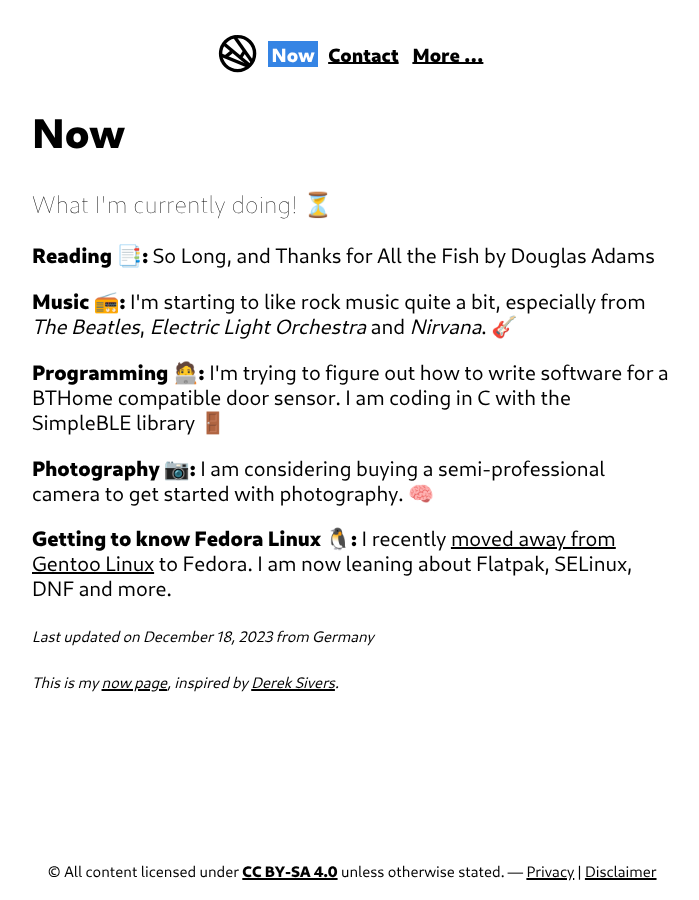
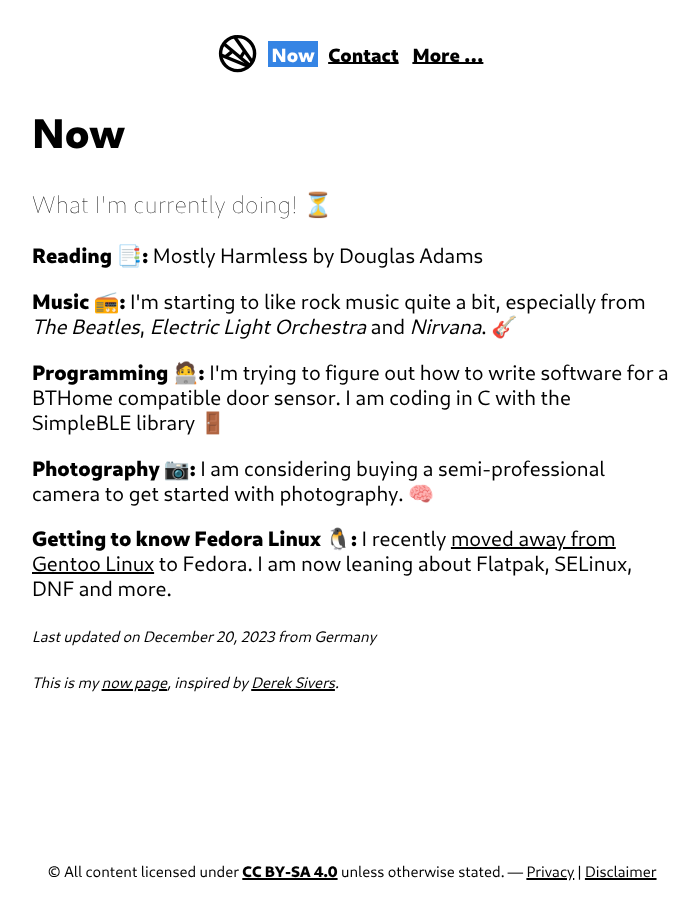
Before and after one commit to konstantintutsch/website, a Jekyll site: the page built from now/index.html, in a window 1280 px wide. Shown: the whole page, without its empty margins (288-987 px from the left). Built offline with Jekyll 4.4.1, drawn with Linux system fonts in a browser that asks for light colours.

Commit message:
Add book: Mostly Harmless by Douglas Adams

```diff
--- a/_data/books.yaml
+++ b/_data/books.yaml
@@ -25,4 +25,8 @@
 - title: "So Long, and Thanks for All the Fish"
   author: "Douglas Adams"
   started: 2023-11-30
+  finished: 2023-12-19
+- title: "Mostly Harmless"
+  author: "Douglas Adams"
+  started: 2023-12-20
   finished:
--- a/_data/now.yaml
+++ b/_data/now.yaml
@@ -1,4 +1,4 @@
-date: 2023-12-18
+date: 2023-12-20
 location: "Germany"
 activities:
   - topic: "Reading 📑"
```
